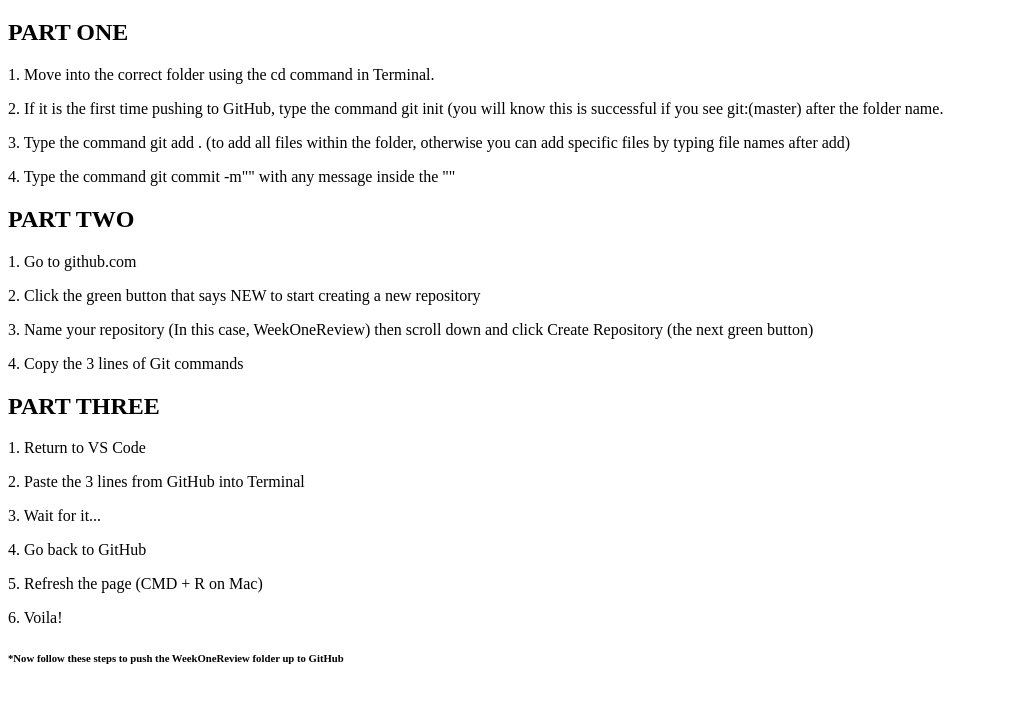
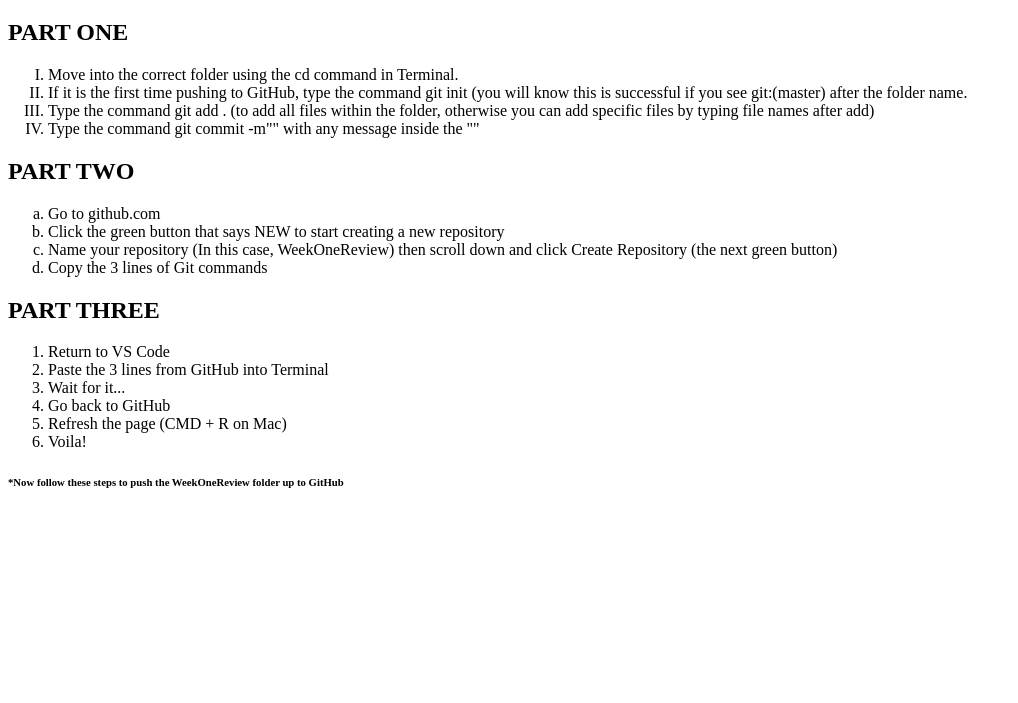
Before and after one commit to amystrunk/WeekOneReview, a plain HTML site: page index.html in a window 1280 px wide. Shown: the part 61-764 px from the top of the page, without its empty margins (0-1018 px from the left). Drawn offline with Linux system fonts and the light colour scheme.

Commit message:
Updated index with order list commands

```diff
--- a/index.html
+++ b/index.html
@@ -6,25 +6,30 @@
     <body>
         <h1>How to Push to GitHub</h1>
             <h2>PART ONE</h2>
-            <p>1. Move into the correct folder using the cd command in Terminal.</p>
-            <p>2. If it is the first time pushing to GitHub, type the command git init (you will know this is successful if you see git:(master) after the folder name.</p>
-            <p>3. Type the command git add . (to add all files within the folder, otherwise you can add specific files by typing file names after add)</p>
-            <p>4. Type the command git commit -m"" with any message inside the ""</p>
+            <ol Type="I">
+            <li>Move into the correct folder using the cd command in Terminal.</li>
+            <li>If it is the first time pushing to GitHub, type the command git init (you will know this is successful if you see git:(master) after the folder name.</li>
+            <li>Type the command git add . (to add all files within the folder, otherwise you can add specific files by typing file names after add)</li>
+            <li>Type the command git commit -m"" with any message inside the ""</li>
+            </ol>
 
             <h2>PART TWO</h2>
-                <p>1. Go to github.com</p>
-                <p>2. Click the green button that says NEW to start creating a new repository</p>
-                <p>3. Name your repository (In this case, WeekOneReview) then scroll down and click Create Repository (the next green button)</p>
-                <p>4. Copy the 3 lines of Git commands</p>
+            <ol Type="a">
+                <li>Go to github.com</li>
+                <li>Click the green button that says NEW to start creating a new repository</li>
+                <li>Name your repository (In this case, WeekOneReview) then scroll down and click Create Repository (the next green button)</li>
+                <li>Copy the 3 lines of Git commands</li>
+            </ol>
 
             <h2>PART THREE</h2>
-                <p>1. Return to VS Code</p>
-                <p>2. Paste the 3 lines from GitHub into Terminal</p>
-                <p>3. Wait for it...</p>
-                <p>4. Go back to GitHub</p>
-                <p>5. Refresh the page (CMD + R on Mac)</p>
-                <p>6. Voila!</p>
-
+            <ol Type="1">
+                <li>Return to VS Code</li>
+                <li>Paste the 3 lines from GitHub into Terminal</li>
+                <li>Wait for it...</li>
+                <li>Go back to GitHub</li>
+                <li>Refresh the page (CMD + R on Mac)</li>
+                <li>Voila!</li>
+            </ol>
 
             <h6>*Now follow these steps to push the WeekOneReview folder up to GitHub</h6>
 
```
